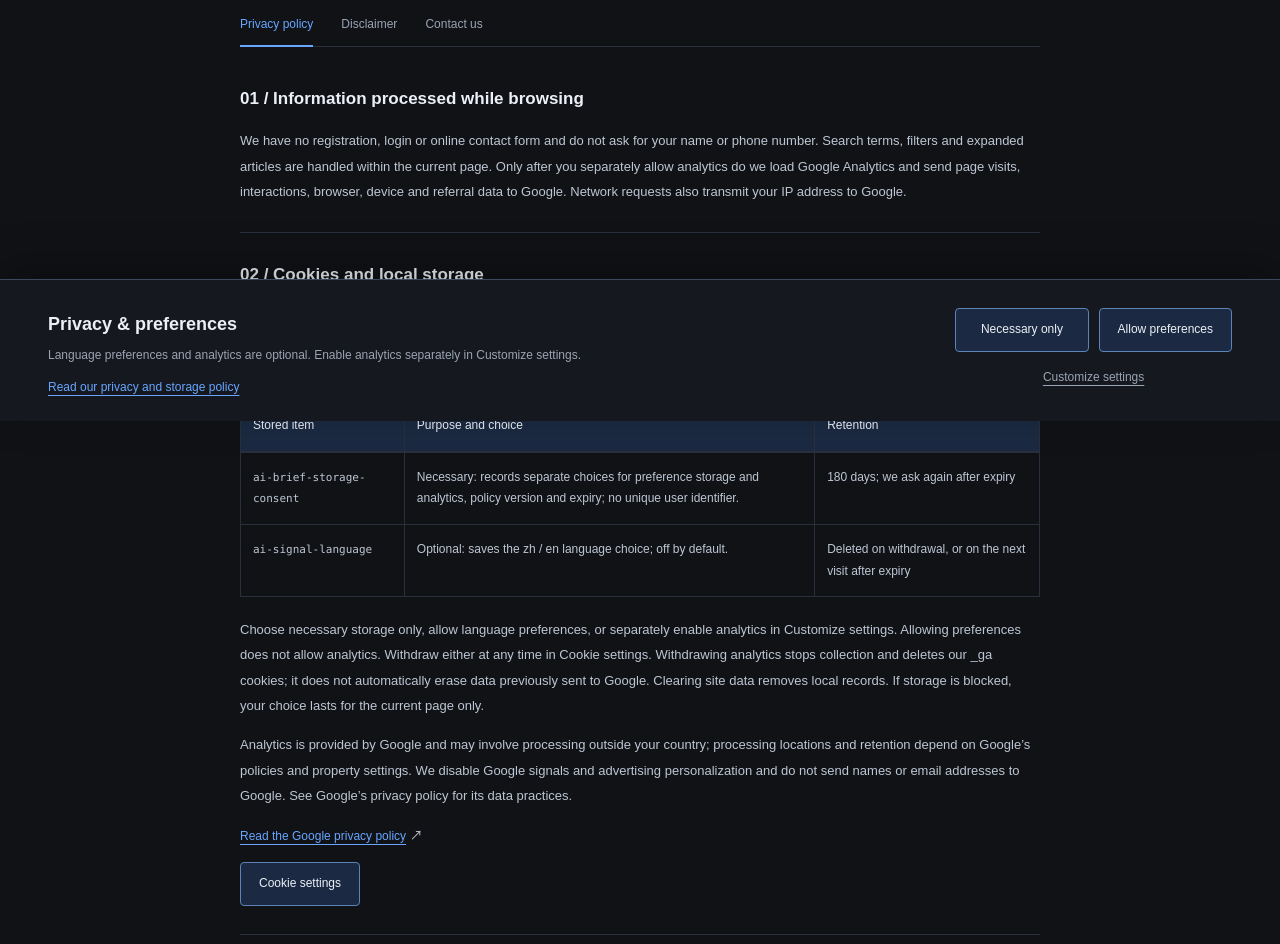
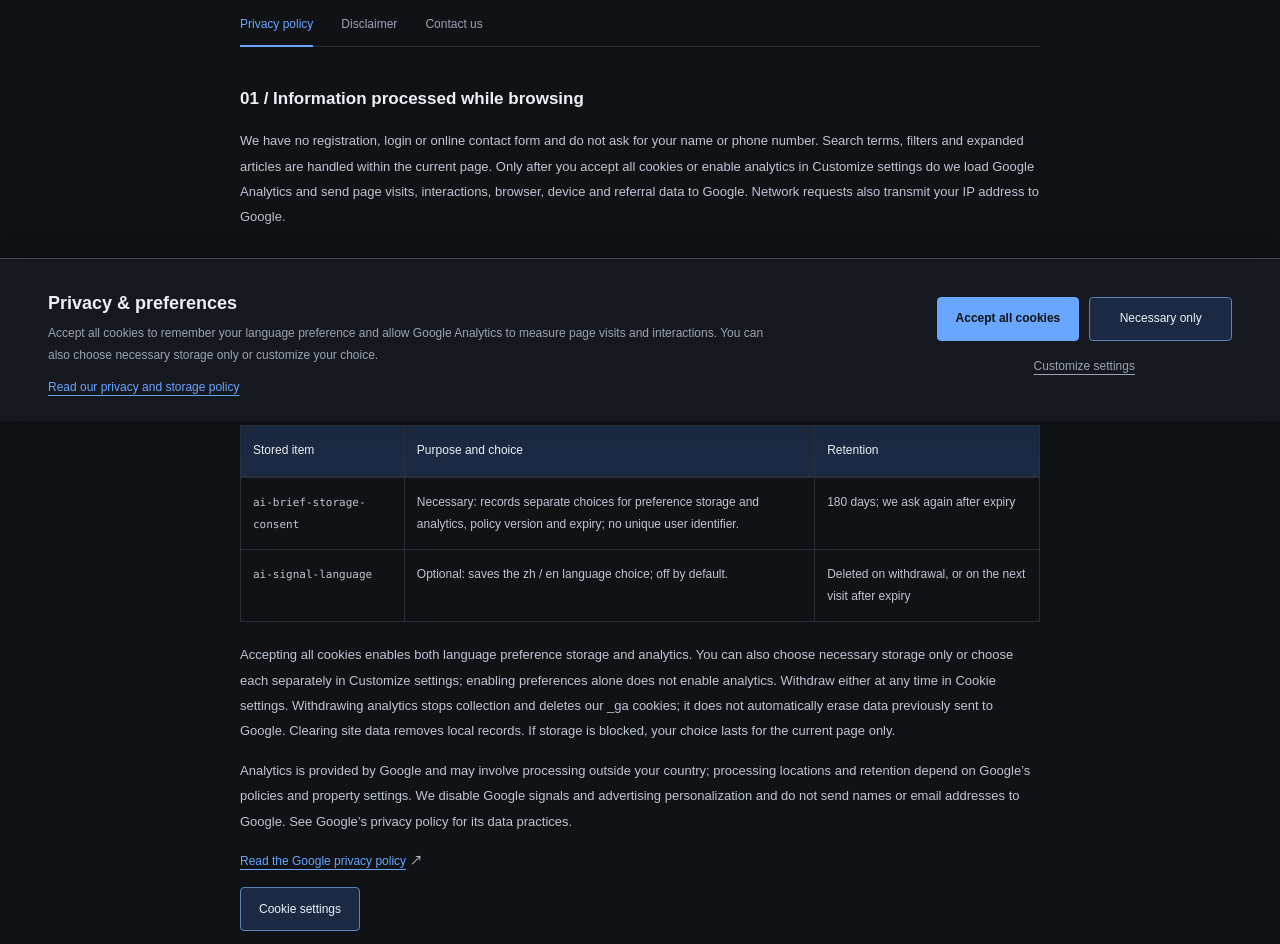
Before and after one commit to helloqhq/ai-daohang, a website with bundled scripts: page public/privacy.html in a window 1280 px wide. Shown: the part 379-1323 px from the top of the page. Built offline with nearby package versions, Linux system fonts and the light colour scheme.

Commit message:
Make accepting all cookies the primary consent option

```diff
--- a/public/assets/i18n.js
+++ b/public/assets/i18n.js
@@ -155,10 +155,10 @@ export const messages = {
   contact: ['联系我们', 'Contact us'],
   cookieSettings: ['Cookie 设置', 'Cookie settings'],
   cookieTitle: ['隐私与偏好', 'Privacy & preferences'],
-  cookieIntro: ['语言偏好与访问统计均可选；统计需在自定义设置中单独开启。', 'Language preferences and analytics are optional. Enable analytics separately in Customize settings.'],
+  cookieIntro: ['接受全部 Cookie 可记住语言偏好，并允许 Google Analytics 统计页面访问与互动。你也可以仅使用必要存储，或自定义选择。', 'Accept all cookies to remember your language preference and allow Google Analytics to measure page visits and interactions. You can also choose necessary storage only or customize your choice.'],
   cookiePolicy: ['了解隐私与存储规则', 'Read our privacy and storage policy'],
   cookieNecessaryOnly: ['仅必要存储', 'Necessary only'],
-  cookieAllow: ['允许偏好存储', 'Allow preferences'],
+  cookieAcceptAll: ['接受全部 Cookie', 'Accept all cookies'],
   cookieCustomize: ['自定义设置', 'Customize settings'],
   cookieDialogTitle: ['Cookie 与本地存储设置', 'Cookie and local storage settings'],
   cookieDialogIntro: ['你的选择在此浏览器保留 180 天。可以随时通过页脚修改；不选择或关闭此窗口不会授权可选存储。', 'Your choice is retained in this browser for 180 days. You can change it in the footer at any time. Dismissing this window or making no choice does not allow optional storage.'],
@@ -166,7 +166,7 @@ export const messages = {
   cookieRequiredCopy: ['仅记住本次存储选择、版本与有效期，不包含用户标识。始终启用。', 'Only records your storage choice, version and expiry, without a user identifier. Always enabled.'],
   cookiePreferences: ['偏好存储', 'Preference storage'],
   cookiePreferencesCopy: ['记住中文 / English 语言选择。默认关闭；关闭后会删除已保存的语言偏好。', 'Remembers your Chinese / English language choice. Off by default; disabling it removes the saved language preference.'],
-  cookieTracking: ['广告功能：未启用；访问统计由你单独选择。', 'Advertising features are disabled. Visitor analytics requires your separate choice.'],
+  cookieTracking: ['广告功能：未启用。接受全部 Cookie 会开启偏好存储和访问统计；也可分别选择。', 'Advertising features are disabled. Accepting all cookies enables preferences and analytics; you can also choose them separately.'],
   cookieAnalytics: ['访问统计', 'Visitor analytics'],
   cookieAnalyticsCopy: ['允许 Google Analytics 统计页面访问与互动；可能使用 Cookie，默认关闭。撤回后停止统计并删除本站的统计 Cookie。', 'Allows Google Analytics to measure page visits and interactions using cookies. Off by default. Withdrawal stops analytics and deletes analytics cookies on this site.'],
   privacyAnalyticsCopy: ['统计服务由 Google 提供，可能涉及境外处理，处理位置和保留规则以 Google 说明及媒体资源设置为准。本站关闭 Google 信号与广告个性化，不向 Google 提供姓名或邮箱等直接身份信息。有关 Google 的数据处理，请查阅其隐私政策。', 'Analytics is provided by Google and may involve processing outside your country; processing locations and retention depend on Google’s policies and property settings. We disable Google signals and advertising personalization and do not send names or email addresses to Google. See Google’s privacy policy for its data practices.'],
@@ -208,9 +208,9 @@ export const messages = {
   privacyDescription: ['了解 AI 简报如何处理浏览器存储、访问数据与联系邮件。', 'How AI Brief handles browser storage, access data and contact emails.'],
   privacyIntro: ['本协议适用于 AI 简报（go2-ai.com）。本站由 AI 简报维护者运营，联系邮箱为 helloqhq123@gmail.com。以下说明本站当前的数据处理方式；存储选择不代表你必须同意所有数据处理。', 'This policy applies to AI Brief (go2-ai.com), operated by the AI Brief maintainer, reachable at helloqhq123@gmail.com. It describes our current data practices. A storage choice does not require you to consent to all data processing.'],
   privacyDataTitle: ['01 / 浏览时处理哪些信息', '01 / Information processed while browsing'],
-  privacyDataCopy: ['本站没有注册、登录或在线联系表单，不要求提供姓名、电话号码等资料。搜索词、筛选条件与阅读展开状态在当前页面内处理。仅在你单独允许访问统计后，本站加载 Google Analytics，向 Google 发送页面访问及互动、浏览器与设备、来源等统计数据；网络请求也会向 Google 传送 IP 地址。', 'We have no registration, login or online contact form and do not ask for your name or phone number. Search terms, filters and expanded articles are handled within the current page. Only after you separately allow analytics do we load Google Analytics and send page visits, interactions, browser, device and referral data to Google. Network requests also transmit your IP address to Google.'],
+  privacyDataCopy: ['本站没有注册、登录或在线联系表单，不要求提供姓名、电话号码等资料。搜索词、筛选条件与阅读展开状态在当前页面内处理。仅在你接受全部 Cookie 或在自定义设置中允许访问统计后，本站加载 Google Analytics，向 Google 发送页面访问及互动、浏览器与设备、来源等统计数据；网络请求也会向 Google 传送 IP 地址。', 'We have no registration, login or online contact form and do not ask for your name or phone number. Search terms, filters and expanded articles are handled within the current page. Only after you accept all cookies or enable analytics in Customize settings do we load Google Analytics and send page visits, interactions, browser, device and referral data to Google. Network requests also transmit your IP address to Google.'],
   privacyStorageTitle: ['02 / Cookie 与本地存储', '02 / Cookies and local storage'],
-  privacyStorageCopy: ['本站使用 localStorage 保存下列选择与语言偏好。本地存储留在此浏览器，不会随本站页面请求自动发送。Google Analytics 仅在你单独允许访问统计后加载，并可能设置 _ga、_ga_* Cookie，用于区分访问与会话；本站将其有效期设置为 180 天，后续访问可能续期。', 'We use localStorage for the choices and language preference below; it stays in this browser and is not automatically sent with page requests. Google Analytics loads only after you separately allow analytics and may set _ga and _ga_* cookies to distinguish visits and sessions. We configure a 180-day cookie lifetime, which subsequent visits may renew.'],
+  privacyStorageCopy: ['本站使用 localStorage 保存下列选择与语言偏好。本地存储留在此浏览器，不会随本站页面请求自动发送。Google Analytics 仅在你接受全部 Cookie 或在自定义设置中允许访问统计后加载，并可能设置 _ga、_ga_* Cookie，用于区分访问与会话；本站将其有效期设置为 180 天，后续访问可能续期。', 'We use localStorage for the choices and language preference below; it stays in this browser and is not automatically sent with page requests. Google Analytics loads only after you accept all cookies or enable analytics in Customize settings and may set _ga and _ga_* cookies to distinguish visits and sessions. We configure a 180-day cookie lifetime, which subsequent visits may renew.'],
   storageItem: ['存储项', 'Stored item'],
   storagePurpose: ['用途与选择', 'Purpose and choice'],
   storageDuration: ['保留期限', 'Retention'],
@@ -218,7 +218,7 @@ export const messages = {
   storageConsentDuration: ['180 天；到期后再次询问', '180 days; we ask again after expiry'],
   storageLanguageCopy: ['可选：保存 zh / en 语言选择；默认关闭。', 'Optional: saves the zh / en language choice; off by default.'],
   storageLanguageDuration: ['撤回时删除；到期后下次访问删除', 'Deleted on withdrawal, or on the next visit after expiry'],
-  privacyChoiceCopy: ['你可选择“仅必要存储”、允许语言偏好，或在自定义设置中单独允许访问统计。允许偏好不会同时允许统计。页脚“Cookie 设置”可随时撤回；撤回统计后停止收集并删除本站 _ga Cookie，不会自动删除此前发送给 Google 的数据。清除浏览器站点数据也会删除本地记录。若浏览器禁止存储，选择仅对本次页面有效。', 'Choose necessary storage only, allow language preferences, or separately enable analytics in Customize settings. Allowing preferences does not allow analytics. Withdraw either at any time in Cookie settings. Withdrawing analytics stops collection and deletes our _ga cookies; it does not automatically erase data previously sent to Google. Clearing site data removes local records. If storage is blocked, your choice lasts for the current page only.'],
+  privacyChoiceCopy: ['“接受全部 Cookie”会同时开启语言偏好存储与访问统计。你也可选择“仅必要存储”，或在自定义设置中分别选择；仅开启偏好不会同时开启统计。页脚“Cookie 设置”可随时撤回；撤回统计后停止收集并删除本站 _ga Cookie，不会自动删除此前发送给 Google 的数据。清除浏览器站点数据也会删除本地记录。若浏览器禁止存储，选择仅对本次页面有效。', 'Accepting all cookies enables both language preference storage and analytics. You can also choose necessary storage only or choose each separately in Customize settings; enabling preferences alone does not enable analytics. Withdraw either at any time in Cookie settings. Withdrawing analytics stops collection and deletes our _ga cookies; it does not automatically erase data previously sent to Google. Clearing site data removes local records. If storage is blocked, your choice lasts for the current page only.'],
   privacyHostingTitle: ['03 / 托管服务与外部链接', '03 / Hosting and external links'],
   privacyHostingCopy: ['本站托管于 GitHub Pages。为提供页面和保障服务安全，托管方可能处理 IP 地址、请求时间、浏览器信息等访问数据，并按其政策保留。此类网络请求处理不由本站的可选存储开关控制。服务可能涉及境外基础设施，具体处理位置与保留规则以服务商说明为准。', 'This site is hosted on GitHub Pages. To serve pages and protect service security, the hosting provider may process access data such as IP addresses, request times and browser information, retaining it under its own policy. Our optional storage setting does not control this network processing. The service may use infrastructure outside your country; locations and retention rules are described by the provider.'],
   githubPrivacy: ['查阅 GitHub 隐私声明', 'Read the GitHub privacy statement'],
--- a/public/assets/privacy.js
+++ b/public/assets/privacy.js
@@ -67,8 +67,8 @@ export function initCookieControls(preferences,getLanguage) {
           <a class="cookie-policy" href="./privacy.html#browser-storage" data-legal-link data-i18n="cookiePolicy"></a>
         </div>
         <div class="cookie-actions">
+          <button type="button" class="consent-button consent-primary" data-consent="all" data-i18n="cookieAcceptAll"></button>
           <button type="button" class="consent-button" data-consent="necessary" data-i18n="cookieNecessaryOnly"></button>
-          <button type="button" class="consent-button" data-consent="preferences" data-i18n="cookieAllow"></button>
           <button type="button" class="cookie-customize" data-cookie-settings data-i18n="cookieCustomize"></button>
         </div>
       </div>
@@ -89,6 +89,7 @@ export function initCookieControls(preferences,getLanguage) {
       <p class="cookie-tracking" data-i18n="cookieTracking"></p>
       <a class="cookie-policy" href="./privacy.html#browser-storage" data-legal-link data-i18n="cookiePolicy"></a>
       <div class="cookie-dialog-actions">
+        <button type="button" class="consent-button consent-primary" data-consent="all" data-i18n="cookieAcceptAll"></button>
         <button type="button" class="consent-button" data-consent="necessary" data-i18n="cookieNecessaryOnly"></button>
         <button type="button" class="consent-button" data-cookie-save data-i18n="cookieSave"></button>
       </div>
@@ -131,7 +132,10 @@ export function initCookieControls(preferences,getLanguage) {
       refresh();dialog.showModal();
     });
   });
-  container.querySelectorAll('[data-consent]').forEach(button=>button.addEventListener('click',()=>choose(button.dataset.consent==='preferences')));
+  container.querySelectorAll('[data-consent]').forEach(button=>button.addEventListener('click',()=>{
+    const all=button.dataset.consent==='all';
+    choose(all,all);
+  }));
   container.querySelector('[data-cookie-save]').addEventListener('click',()=>choose(checkbox.checked,analyticsCheckbox.checked));
   container.querySelector('[data-cookie-close]').addEventListener('click',()=>dialog.close());
   window.addEventListener('storage',event=>{
--- a/public/assets/style.css
+++ b/public/assets/style.css
@@ -222,6 +222,8 @@ footer .brand-name{font-size:12px;font-weight:500}
 .cookie-actions{display:grid;grid-template-columns:1fr 1fr;gap:10px;flex-shrink:0}
 .consent-button{display:inline-flex;align-items:center;justify-content:center;min-height:44px;padding:10px 18px;border:1px solid #5c83b7;border-radius:4px;background:var(--soft);color:var(--ink);font-size:12px;text-align:center}
 .consent-button:hover{background:#263c5b;border-color:var(--accent);color:var(--ink)}
+.consent-primary{background:var(--accent);border-color:var(--accent);color:var(--paper);font-weight:600}
+.consent-primary:hover{background:#8bbaff;border-color:#8bbaff;color:var(--paper)}
 .cookie-customize{grid-column:1 / -1;justify-self:center;min-height:32px;font-size:12px;color:var(--muted);text-decoration:underline;text-underline-offset:4px}
 .cookie-dialog{width:min(580px,calc(100vw - 32px))}
 .cookie-dialog .dialog-title{margin:0 22px 12px 0;font-size:21px}
@@ -232,7 +234,7 @@ footer .brand-name{font-size:12px;font-weight:500}
 .cookie-option input{width:20px;height:20px;margin:0 2px;flex-shrink:0;accent-color:var(--accent);cursor:pointer}
 .cookie-option input:disabled{cursor:default}
 .cookie-tracking{margin:0 0 16px;padding:10px 12px;background:var(--paper);border:1px solid var(--line);border-radius:3px;font-size:11px;color:var(--muted)}
-.cookie-dialog-actions{display:flex;gap:12px;justify-content:flex-end;margin-top:24px}
+.cookie-dialog-actions{display:flex;flex-wrap:wrap;gap:12px;justify-content:flex-end;margin-top:24px}
 .legal-back{font-size:12px;color:var(--muted)}
 .legal-main{max-width:800px;padding-top:48px;padding-bottom:56px}
 .legal-heading h1{font-size:36px;line-height:1.3;letter-spacing:1px;margin:10px 0 14px;font-weight:600}
--- a/public/privacy.html
+++ b/public/privacy.html
@@ -28,16 +28,16 @@
     <nav class="legal-tabs" data-i18n-aria-label="legalNavigation" aria-label="法律与联系"><a href="./privacy.html" data-legal-link aria-current="page" data-i18n="privacy">隐私协议</a><a href="./disclaimer.html" data-legal-link data-i18n="disclaimer">免责声明</a><a href="./contact.html" data-legal-link data-i18n="contact">联系我们</a></nav>
     <section class="legal-section">
       <h2 data-i18n="privacyDataTitle">01 / 浏览时处理哪些信息</h2>
-      <p data-i18n="privacyDataCopy">本站没有注册、登录或在线联系表单，不要求提供姓名、电话号码等资料。搜索词、筛选条件与阅读展开状态在当前页面内处理。仅在你单独允许访问统计后，本站加载 Google Analytics，向 Google 发送页面访问及互动、浏览器与设备、来源等统计数据；网络请求也会向 Google 传送 IP 地址。</p>
+      <p data-i18n="privacyDataCopy">本站没有注册、登录或在线联系表单，不要求提供姓名、电话号码等资料。搜索词、筛选条件与阅读展开状态在当前页面内处理。仅在你接受全部 Cookie 或在自定义设置中允许访问统计后，本站加载 Google Analytics，向 Google 发送页面访问及互动、浏览器与设备、来源等统计数据；网络请求也会向 Google 传送 IP 地址。</p>
     </section>
     <section class="legal-section" id="browser-storage">
       <h2 data-i18n="privacyStorageTitle">02 / Cookie 与本地存储</h2>
-      <p data-i18n="privacyStorageCopy">本站使用 localStorage 保存下列选择与语言偏好。本地存储留在此浏览器，不会随本站页面请求自动发送。Google Analytics 仅在你单独允许访问统计后加载，并可能设置 _ga、_ga_* Cookie，用于区分访问与会话；本站将其有效期设置为 180 天，后续访问可能续期。</p>
+      <p data-i18n="privacyStorageCopy">本站使用 localStorage 保存下列选择与语言偏好。本地存储留在此浏览器，不会随本站页面请求自动发送。Google Analytics 仅在你接受全部 Cookie 或在自定义设置中允许访问统计后加载，并可能设置 _ga、_ga_* Cookie，用于区分访问与会话；本站将其有效期设置为 180 天，后续访问可能续期。</p>
       <div class="storage-table-wrap" tabindex="0" role="region" aria-label="Cookie 与本地存储" data-i18n-aria-label="privacyStorageTitle"><table class="storage-table"><caption class="sr-only" data-i18n="privacyStorageTitle">02 / Cookie 与本地存储</caption><thead><tr><th data-i18n="storageItem" scope="col">存储项</th><th data-i18n="storagePurpose" scope="col">用途与选择</th><th data-i18n="storageDuration" scope="col">保留期限</th></tr></thead><tbody>
         <tr><th scope="row"><code>ai-brief-storage-consent</code></th><td data-i18n="storageConsentCopy">必要：保存偏好存储与访问统计的独立选择、规则版本及有效期；无唯一用户标识。</td><td data-i18n="storageConsentDuration">180 天；到期后再次询问</td></tr>
         <tr><th scope="row"><code>ai-signal-language</code></th><td data-i18n="storageLanguageCopy">可选：保存 zh / en 语言选择；默认关闭。</td><td data-i18n="storageLanguageDuration">撤回时删除；到期后下次访问删除</td></tr>
       </tbody></table></div>
-      <p data-i18n="privacyChoiceCopy">你可选择“仅必要存储”、允许语言偏好，或在自定义设置中单独允许访问统计。允许偏好不会同时允许统计。页脚“Cookie 设置”可随时撤回；撤回统计后停止收集并删除本站 _ga Cookie，不会自动删除此前发送给 Google 的数据。清除浏览器站点数据也会删除本地记录。若浏览器禁止存储，选择仅对本次页面有效。</p>
+      <p data-i18n="privacyChoiceCopy">“接受全部 Cookie”会同时开启语言偏好存储与访问统计。你也可选择“仅必要存储”，或在自定义设置中分别选择；仅开启偏好不会同时开启统计。页脚“Cookie 设置”可随时撤回；撤回统计后停止收集并删除本站 _ga Cookie，不会自动删除此前发送给 Google 的数据。清除浏览器站点数据也会删除本地记录。若浏览器禁止存储，选择仅对本次页面有效。</p>
       <p data-i18n="privacyAnalyticsCopy">统计服务由 Google 提供，可能涉及境外处理，处理位置和保留规则以 Google 说明及媒体资源设置为准。本站关闭 Google 信号与广告个性化，不向 Google 提供姓名或邮箱等直接身份信息。有关 Google 的数据处理，请查阅其隐私政策。</p>
       <p><a class="legal-inline-link" href="https://policies.google.com/privacy" target="_blank" rel="noopener noreferrer" data-i18n="googlePrivacy">查阅 Google 隐私政策</a> ↗</p>
       <button type="button" class="consent-button" data-cookie-settings hidden data-i18n="cookieSettings">Cookie 设置</button>
```
